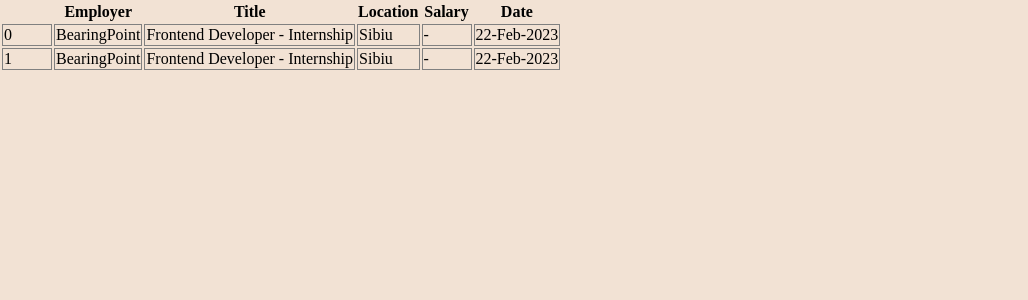
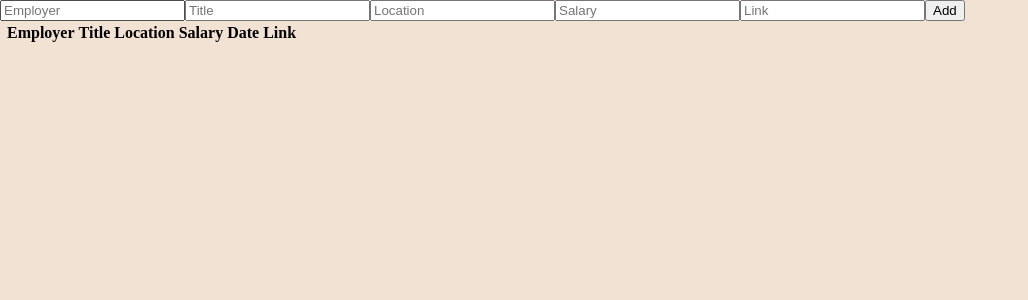
Before and after one commit to octavian-sn/jobifier5000, a React (Create React App) app: page / in a window 1280 px wide. Shown: the top 300 px of the page, without its empty margins (0-1028 px from the left). Built offline with nearby package versions, Linux system fonts and the light colour scheme.

Commit message:
Add Form component for adding application data

```diff
--- a/src/App.js
+++ b/src/App.js
@@ -1,38 +1,22 @@
 import React, { useState, useEffect } from 'react';
 import List from './components/List';
-import uniqid from 'uniqid';
+import Form from './components/Form';
 
 function App() {
   const [applications, setApplications] = useState(
-    JSON.parse(localStorage.getItem('applications')) || [
-      {
-        employer: 'BearingPoint',
-        title: 'Frontend Developer - Internship',
-        location: 'Sibiu',
-        salary: '-',
-        date: '22-Feb-2023',
-        id: uniqid(),
-      },
-      {
-        employer: 'BearingPoint',
-        title: 'Frontend Developer - Internship',
-        location: 'Sibiu',
-        salary: '-',
-        date: '22-Feb-2023',
-        id: uniqid(),
-      },
-    ]
+    JSON.parse(localStorage.getItem('applications')) || []
   );
 
   const updateApplications = (newApp) => {
     setApplications((prevApplications) => {
       return [newApp, ...prevApplications];
     });
-    // localStorage.setItem('applications', JSON.stringify(applications))
+    // localStorage.setItem('applications', JSON.stringify(applications));
   };
 
   return (
     <div>
+      <Form updateApplications={updateApplications} />
       <List applications={applications} />
     </div>
   );
--- /dev/null
+++ b/src/components/Form.js
@@ -0,0 +1,77 @@
+import React, { useState, useEffect } from 'react';
+import uniqid from 'uniqid';
+const getDate = () => {
+  let date = new Date();
+  let day = date.getDate();
+  let month = Date().split(' ')[1];
+  let year = date.getFullYear();
+  return `${day}-${month}-${year}`;
+};
+
+function Form({ updateApplications }) {
+  const [data, setData] = useState({
+    employer: '',
+    title: '',
+    location: '',
+    salary: '',
+    date: getDate(),
+    link: '',
+    id: uniqid(),
+  });
+
+  const updateData = (event) => {
+    const { name, value } = event.target;
+    setData((prevData) => ({
+      ...prevData,
+      [name]: value,
+    }));
+  };
+
+  const handleSubmit = (e) => {
+    e.preventDefault();
+    updateApplications(data);
+  };
+
+  return (
+    <form onSubmit={handleSubmit}>
+      <input
+        onChange={updateData}
+        name="employer"
+        type="text"
+        value={data.employer}
+        placeholder="Employer"
+      ></input>
+      <input
+        onChange={updateData}
+        name="title"
+        type="text"
+        value={data.title}
+        placeholder="Title"
+      ></input>
+      <input
+        onChange={updateData}
+        name="location"
+        type="text"
+        value={data.location}
+        placeholder="Location"
+      ></input>
+      <input
+        onChange={updateData}
+        name="salary"
+        type="text"
+        value={data.salary}
+        placeholder="Salary"
+      ></input>
+      <input
+        onChange={updateData}
+        name="link"
+        type="text"
+        value={data.link}
+        placeholder="Link"
+      ></input>
+      <button>Add</button>
+    </form>
+  );
+}
+
+export default Form;
--- a/src/components/List.js
+++ b/src/components/List.js
@@ -11,6 +11,7 @@
           <td>{application.location}</td>
           <td>{application.salary}</td>
           <td>{application.date}</td>
+          <td>{application.link}</td>
         </tr>
       );
     });
@@ -24,6 +25,7 @@
         <th>Location</th>
         <th>Salary</th>
         <th>Date</th>
+        <th>Link</th>
       </tr>
       {list()}
     </table>
```
